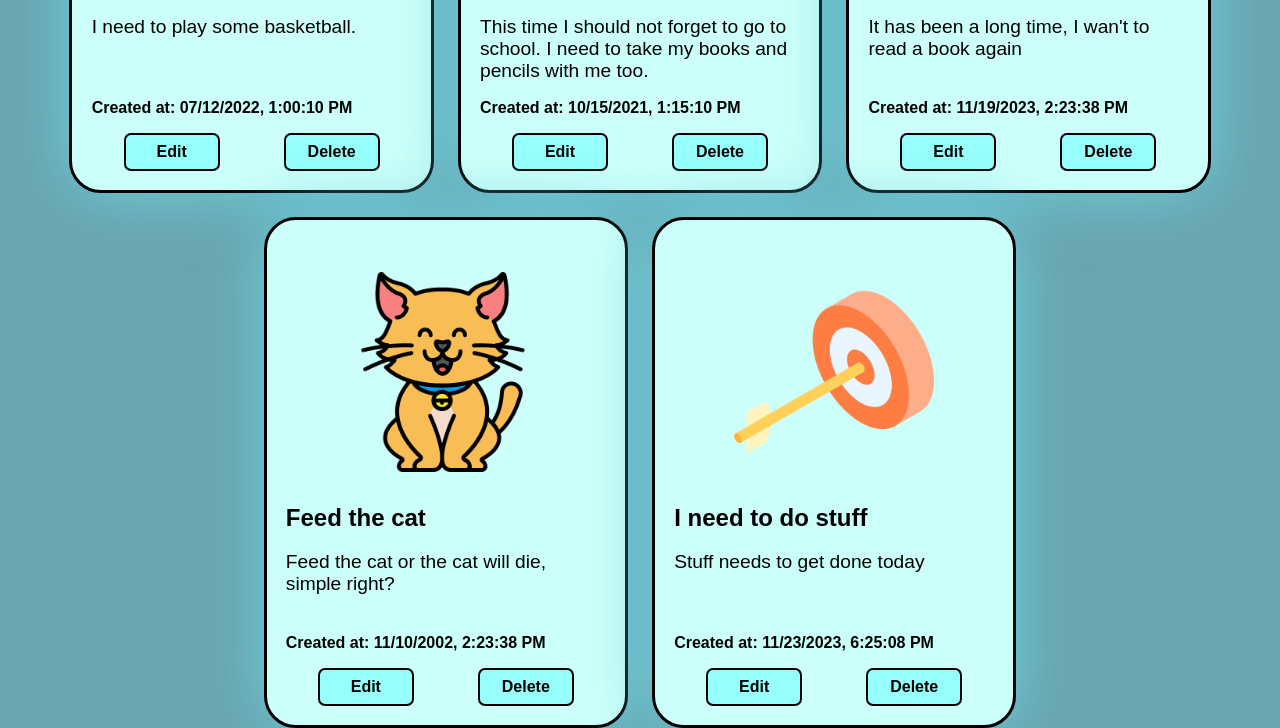
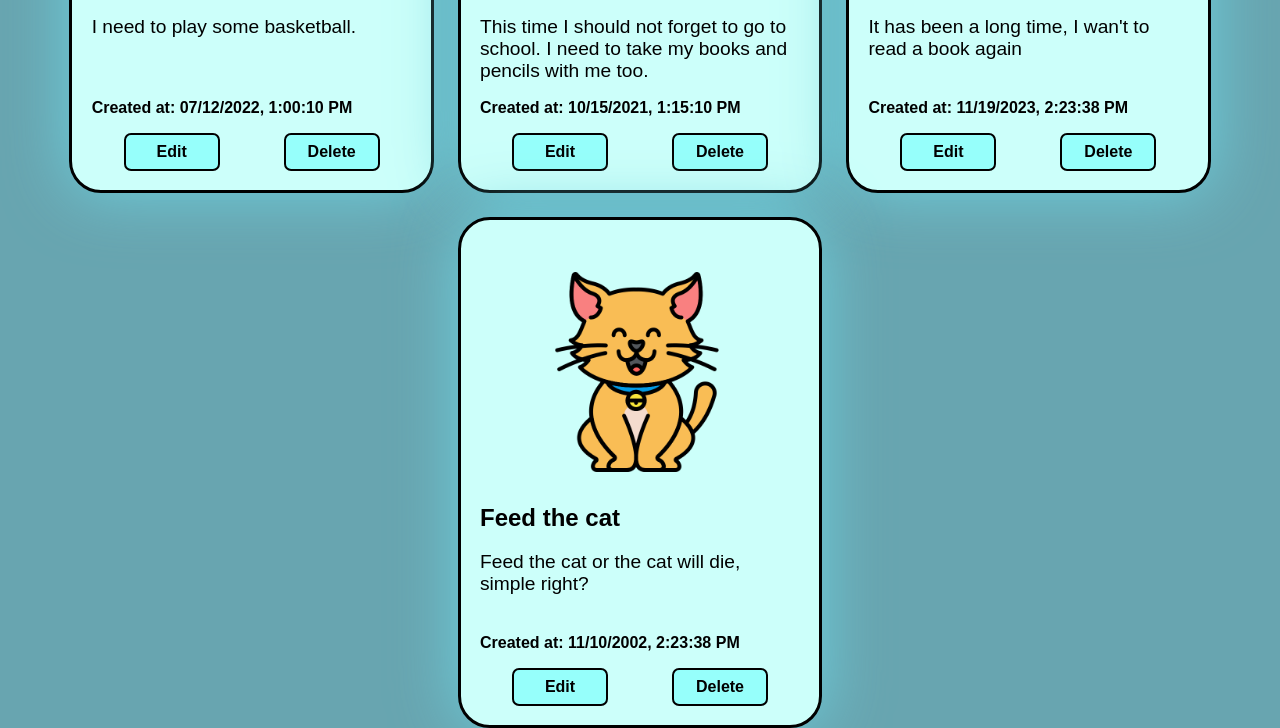
Before and after one commit to Edgars-Skrabins/todo-list-typescript, a website built with webpack: page src/index.html in a window 1280 px wide. Shown: the part 846-1574 px from the top of the page. Built offline with nearby package versions, Linux system fonts and the light colour scheme; data requests are answered from the project's data file; files whose address does not match are found by name.

Commit message:
Image updated

```diff
--- a/db.json
+++ b/db.json
@@ -2,7 +2,7 @@
   "tasks": [
     {
       "thumbnail": "assets/images/basketball.png",
-      "name": "Play ",
+      "name": "Play",
       "description": "I need to play some basketball.",
       "createdat": "07/12/2022, 1:00:10 PM",
       "id": 636297600000
@@ -27,13 +27,6 @@
       "description": "Feed the cat or the cat will die, simple right?",
       "createdat": "11/10/2002, 2:23:38 PM",
       "id": 665697600000
-    },
-    {
-      "thumbnail": "assets/images/target.png",
-      "name": "I need to do stuff",
-      "description": "Stuff needs to get done today\n",
-      "createdat": "11/23/2023, 6:25:08 PM",
-      "id": 1700756708432
     }
   ]
 }
--- a/src/scripts.ts
+++ b/src/scripts.ts
@@ -34,7 +34,7 @@ const populateHTMLElementEvents = () => {
         event.preventDefault();
 
         const newTask: Task = {
-            thumbnail: "assets/images/target.png",
+            thumbnail: "assets/images/cat.png",
             name: inputTaskName.value,
             description: inputTaskDescription.value,
             createdat: getCurrentDate(),
```
Also changed, not shown: src/index.html (+0 -1 lines), src/assets/images/target.png (deleted).
